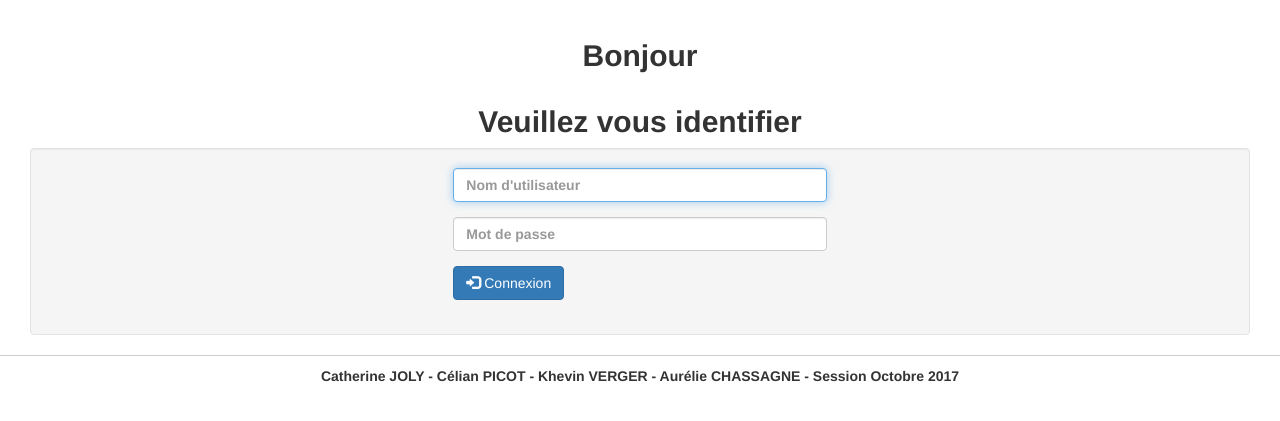
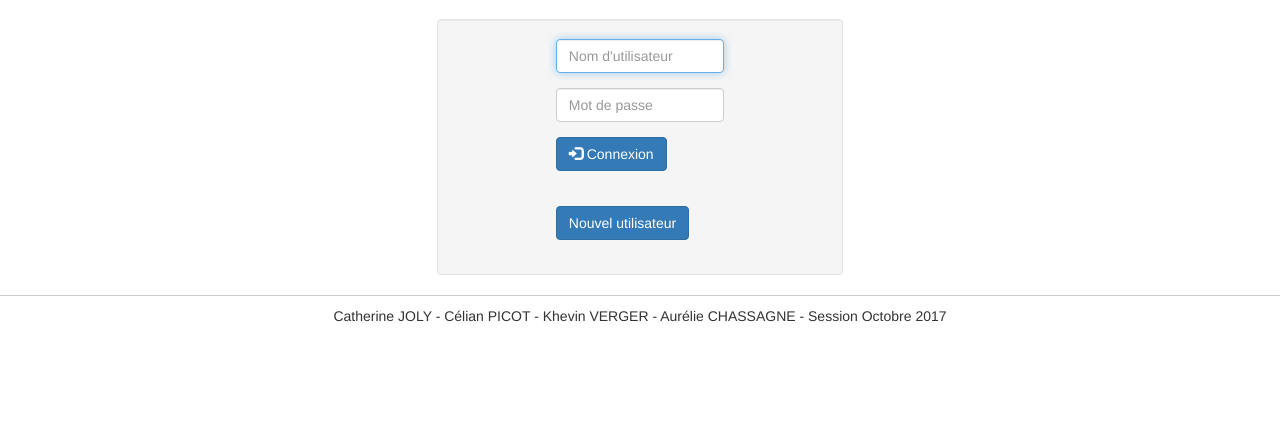
Before and after one commit to Aurelie96/Projet_web, a PHP site: template views/login.html.twig in a window 1280 px wide. Shown: the part 51-472 px from the top of the page. Run offline with PHP 8.4, Linux system fonts and the light colour scheme; the template is opened without the code that fills it, so the values that code supplies are empty; some libraries are stand-ins or nearby versions.

Commit message:
modification page d'accueil + retrait mot de passe sql

```diff
--- a/app/config/prod.php
+++ b/app/config/prod.php
@@ -10,5 +10,6 @@ $app['db.options'] = array(
     'port' => '3306',
     'dbname' => 'php_math',
     'user' => 'root',
-    'password' => 'root',
+    //'password' => 'root',
+    'password' => '',
 );
--- a/views/login.html.twig
+++ b/views/login.html.twig
@@ -17,28 +17,36 @@
             <strong>Connexion échouée</strong> {{ error }}
         </div>
     {% else %}
- <h2 class="text-center"><b>Bonjour <br><br> Veuillez vous identifier</h2>
+    <!--<h2 class="text-center"><b>Bonjour <br><br> Veuillez vous identifier</h2>-->
     {% endif %}
 
     {% if app.user %}
         <div class="well">
         </div>
     {% else %}
-<div class="well">
+        <div class="well col-md-4 col-md-offset-4">
             <form class="form-signin form-horizontal" role="form" action="{{ path('login_check') }}" method="post">
                 <div class="form-group">
-            <div class="col-sm-6 col-sm-offset-3 col-md-4 col-md-offset-4">
+                    <div class="col-sm-6 col-sm-offset-3">
                     <input type="text" name="_username" value="{{ last_username }}" class="form-control" placeholder="Nom d'utilisateur" required autofocus>
                     </div>
                 </div>
                 <div class="form-group">
-            <div class="col-sm-6 col-sm-offset-3 col-md-4 col-md-offset-4">
+                    <div class="col-sm-6 col-sm-offset-3">
                         <input type="password" name="_password" class="form-control" placeholder="Mot de passe" required>
                     </div>
                 </div>
                 <div class="form-group">
-            <div class="col-sm-6 col-sm-offset-3 col-md-4 col-md-offset-4">
+                    <div class="col-sm-6 col-sm-offset-3">
                         <button type="submit" class="btn btn-default btn-primary"><span class="glyphicon glyphicon-log-in"></span> Connexion</button>
+                    </div>
+                </div>
+
+                <br>
+
+                <div class="form-group">
+                    <div class="col-sm-6 col-sm-offset-3">
+                        <a class="btn btn-default btn-primary" href="#" role="button">Nouvel utilisateur</a>
                     </div>
                 </div>
             </form>
```
Lines whose indentation alone changed are shown as unchanged.
